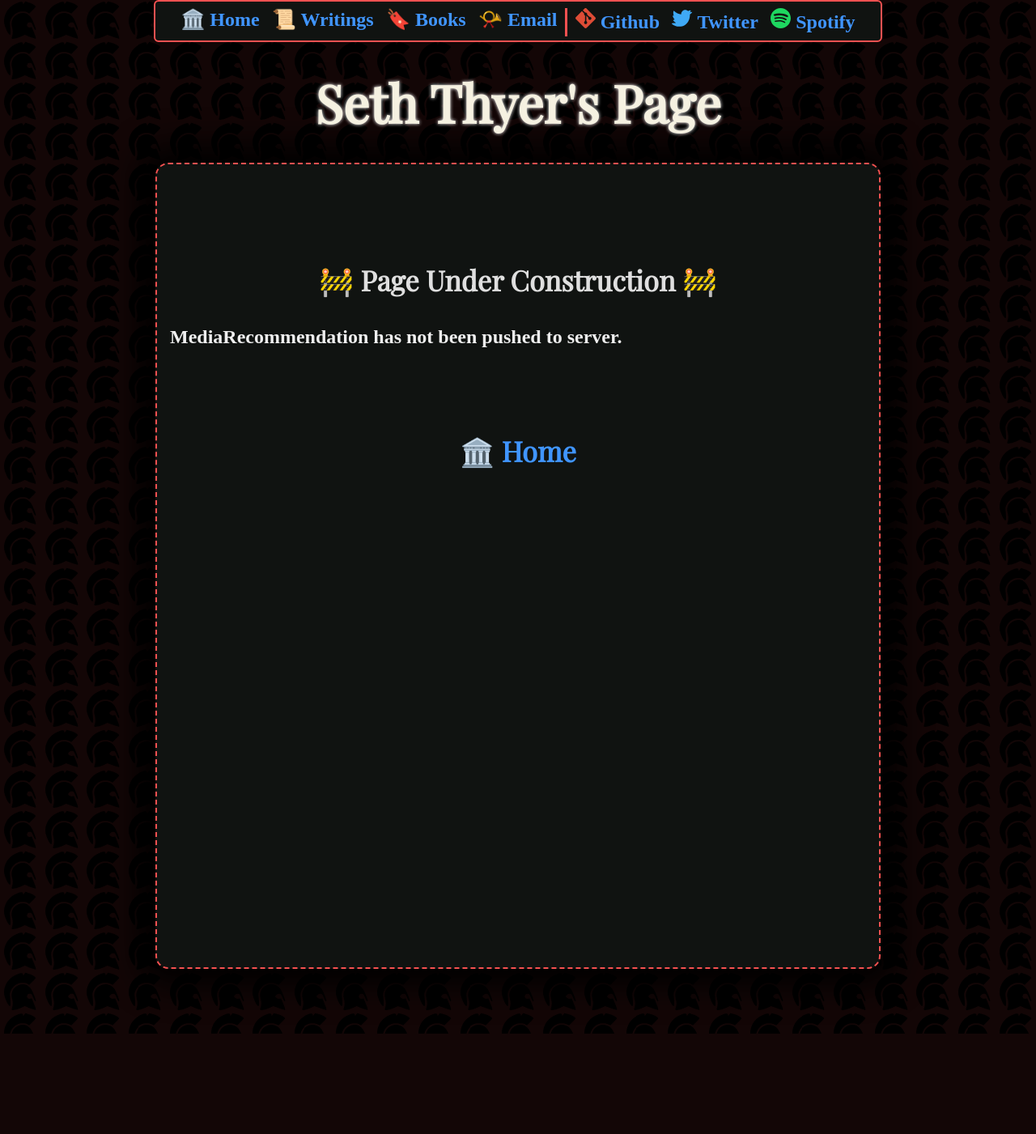
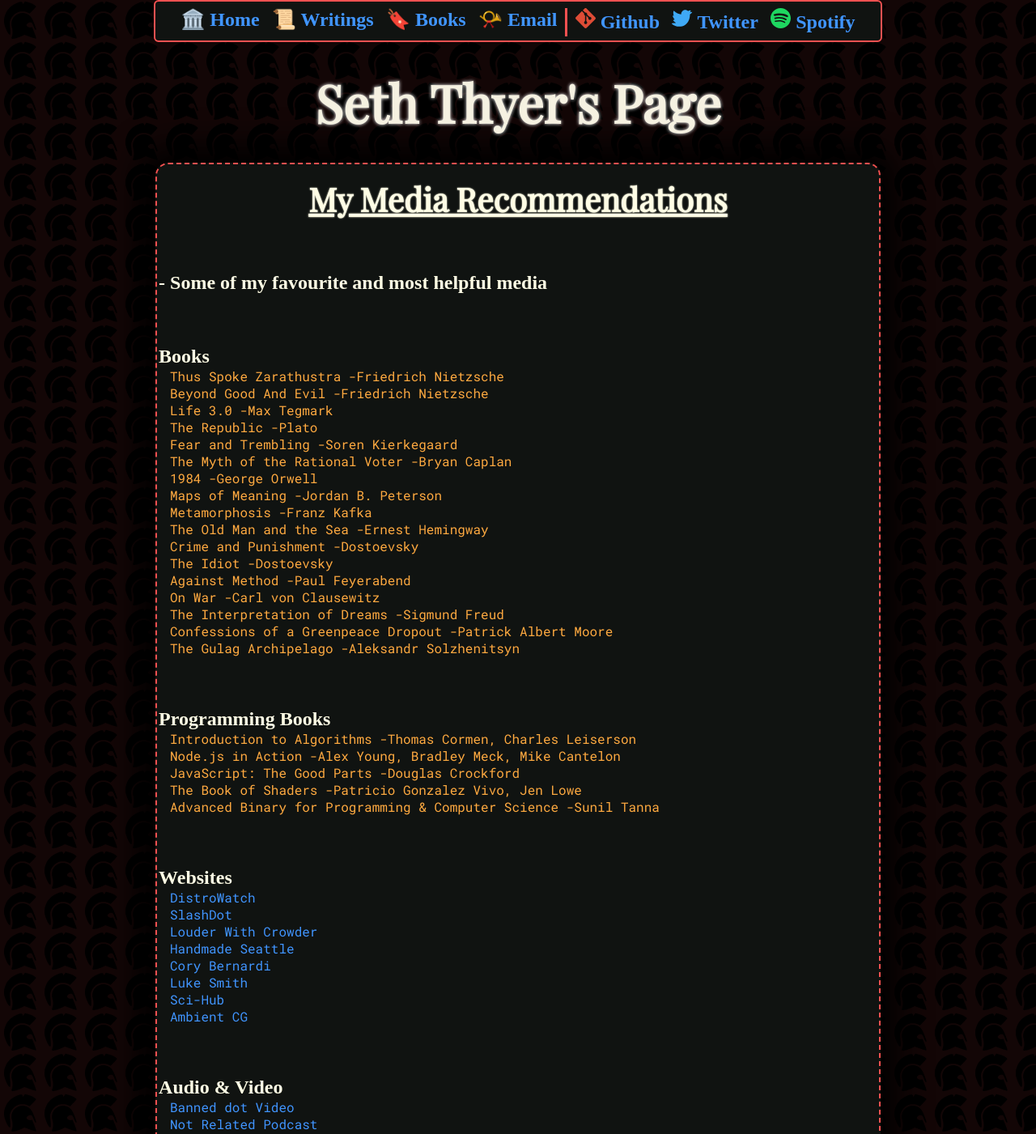
Before and after one commit to SethThyer/SethThyer-webpage, a Next.js app: page /books in a window 1280 px wide. Shown: the top 1401 px of the page at 81% size. Before the commit the page ends 1277 px from the top, so only its background shows below. Built offline with nearby package versions, Linux system fonts and the light colour scheme; a web font is replaced by a local one.

Commit message:
Created books page

```diff
--- a/index.css
+++ b/index.css
@@ -6,7 +6,7 @@
 }
 
 body {
-  background: #130606 space repeat;
+  background: #130606 repeat;
   background-image: url("/images/Roman-Helmet.svg");
   background-size: 50px;
 }
@@ -46,6 +46,23 @@
   background-color: #352e7e;
   color: #fff;
 }
+/* Scroll Bar */
+::-webkit-scrollbar {
+  width: 10px;
+  height: 50px;
+}
+::-webkit-scrollbar-track {
+  background: #020101;
+  opacity: 0;
+}
+
+::-webkit-scrollbar-thumb {
+  background: #222;
+}
+
+::-webkit-scrollbar-thumb:hover {
+  background: #444;
+}
 
 .abs-center {
   position: absolute;
@@ -78,6 +95,7 @@
   border: solid 2px var(--red-col);
   border-radius: 20px;
   color: var(--text-col);
+  overflow: hidden;
 }
 .side-bar div {
   padding-left: 5.5rem;
@@ -183,6 +201,10 @@
 }
 .sub {
   font-size: 1rem;
+}
+item {
+  color: var(--orange-col);
+  font-family: "Roboto Mono", monospace;
 }
 
 .wrap {
--- a/pages/books/index.js
+++ b/pages/books/index.js
@@ -1,14 +1,135 @@
 export default function Books() {
   return (
     <div>
-      <h2>🚧 Page Under Construction 🚧</h2>
+      <center>
+        <h6>My Media Recommendations</h6>
+      </center>
+      <h5>- Some of my favourite and most helpful media</h5>
+      <h5>Books</h5>
+      <ul>
+        <item>Thus Spoke Zarathustra -Friedrich Nietzsche</item>
+        <br />
+        <item>Beyond Good And Evil -Friedrich Nietzsche</item>
+        <br />
+        <item>Life 3.0 -Max Tegmark</item>
+        <br />
+        <item>The Republic -Plato</item>
+        <br />
+        <item>Fear and Trembling -Soren Kierkegaard</item>
+        <br />
+        <item>The Myth of the Rational Voter -Bryan Caplan</item>
+        <br />
+        <item>1984 -George Orwell</item>
+        <br />
+        <item>Maps of Meaning -Jordan B. Peterson</item>
+        <br />
+        <item>Metamorphosis -Franz Kafka</item>
+        <br />
+        <item>The Old Man and the Sea -Ernest Hemingway</item>
+        <br />
+        <item>Crime and Punishment -Dostoevsky</item>
+        <br />
+        <item>The Idiot -Dostoevsky</item>
+        <br />
+        <item>Against Method -Paul Feyerabend</item>
+        <br />
+        <item>On War -Carl von Clausewitz</item>
+        <br />
+        <item>The Interpretation of Dreams -Sigmund Freud</item>
+        <br />
+        <item>Confessions of a Greenpeace Dropout -Patrick Albert Moore</item>
+        <br />
+        <item>The Gulag Archipelago -Aleksandr Solzhenitsyn</item>
+      </ul>
+      <h5>Programming Books</h5>
+      <ul>
+        <item>
+          Introduction to Algorithms -Thomas Cormen, Charles Leiserson
+        </item>
+        <br />
+        <item>Node.js in Action -Alex Young, Bradley Meck, Mike Cantelon</item>
+        <br />
+        <item>JavaScript: The Good Parts -Douglas Crockford</item>
+        <br />
+        <item>The Book of Shaders -Patricio Gonzalez Vivo, Jen Lowe</item>
+        <br />
+        <item>
+          Advanced Binary for Programming & Computer Science -Sunil Tanna
+        </item>
+      </ul>
+      <h5>Websites</h5>
+      <item>
+        <a target="_blank" href="https://distrowatch.com/">
+          DistroWatch
+        </a>
+      </item>
       <br />
-      <h3>MediaRecommendation has not been pushed to server.</h3>
-      <center>
-        <h2>
-          <a href="/">🏛️ Home</a>
-        </h2>
-      </center>
+      <item>
+        <a target="_blank" href="https://slashdot.org/">
+          SlashDot
+        </a>
+      </item>
+      <br />
+      <item>
+        <a target="_blank" href="https://www.louderwithcrowder.com/">
+          Louder With Crowder
+        </a>
+      </item>
+      <br />
+      <item>
+        <a target="_blank" href="https://handmade-seattle.com/">
+          Handmade Seattle
+        </a>
+      </item>
+      <br />
+      <item>
+        <a target="_blank" href="https://www.corybernardi.com.au/">
+          Cory Bernardi
+        </a>
+      </item>
+      <br />
+      <item>
+        <a target="_blank" href="https://lukesmith.xyz/blog">
+          Luke Smith
+        </a>
+      </item>
+      <br />
+      <item>
+        <a target="_blank" href="https://sci-hub.se/">
+          Sci-Hub
+        </a>
+      </item>
+      <br />
+      <item>
+        <a target="_blank" href="https://ambientcg.com/">
+          Ambient CG
+        </a>
+      </item>
+
+      <h5>Audio & Video</h5>
+      <item>
+        <a target="_blank" href="https://banned.video/">
+          Banned dot Video
+        </a>
+      </item>
+      <br />
+      <item>
+        <a target="_blank" href="https://notrelated.xyz/">
+          Not Related Podcast
+        </a>
+      </item>
+      <br />
+      <item>
+        <a target="_blank" href="https://schiffradio.com/">
+          Peter Schiff Radio
+        </a>
+      </item>
+      <br />
+      <item>
+        <a target="_blank" href="https://odysee.com/">
+          Odysee
+        </a>
+      </item>
     </div>
   );
 }
```
